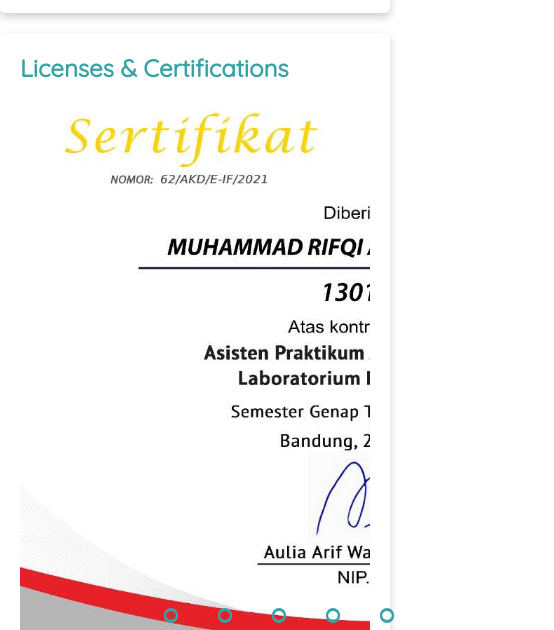
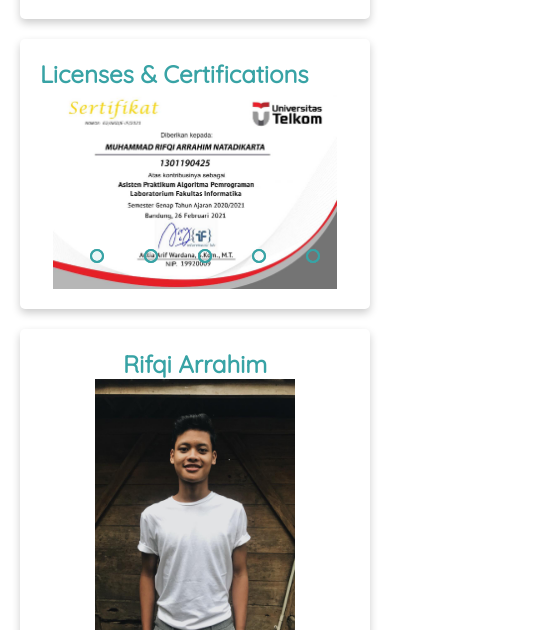
Before and after one commit to rifqiarrahim/profile, a plain HTML site: page index.html in a window 390 px wide. Shown: the part 1370-2000 px from the top of the page, 554 px wide, since content can reach past the window. Drawn offline with Linux system fonts and the light colour scheme.

Commit message:
aside dan footer

```diff
--- a/assets/styles/style.css
+++ b/assets/styles/style.css
@@ -86,8 +86,8 @@ table {
   transition: 2s;
 }
 .slide img {
-  width: 800px;
-  height: auto;
+  max-width: 800px;
+  max-height: auto;
   display: block;
   margin-left: auto;
   margin-right: auto;
@@ -96,7 +96,7 @@ table {
   position: absolute;
   width: 100%;
   margin-top: -40px;
-  left: 42%;
+  left: 30%;
   display: flex;
 }
 .manual-btn {
@@ -131,8 +131,8 @@ table {
   position: absolute;
   display: flex;
   width: 100%;
-  margin-top: 525px;
-  left: 42%;
+  margin-top: 526px;
+  left: 30%;
 }
 .navigation-auto div {
   border: 2px solid #38a3a5;
@@ -158,8 +158,87 @@ table {
 #radio5:checked ~ .navigation-auto .auto-btn5 {
   background: #38a3a5;
 }
-@media (max-width: 800px) {
+.profil img {
+  max-width: 200px;
+  height: auto;
+}
+#content {
+  float: left;
+  width: 75%;
+}
+aside {
+  float: right;
+  width: 25%;
+  padding-left: 20px;
+}
+aside article {
+  text-align: center;
+}
+aside h2 {
+  text-align: center;
+}
+footer {
+  padding: 20px;
+  color: #38a3a5;
+  background-color: #22577a;
+  text-align: center;
+  font-weight: bold;
+}
+main {
+  padding: 20px;
+  overflow: auto;
+}
+#profile {
+  width: 10px;
+  height: 20px;
+}
+* {
+  box-sizing: border-box;
+}
+@media screen and (max-width: 1000px) {
+  #content,
+  aside {
+    width: 100%;
+    padding: 0;
+  }
+  .navigation-auto {
+    left: 35%;
+    margin-top: 460px;
+  }
+  .navigation-manual {
+    left: 35%;
+  }
+  .slide img {
+    max-height: 500px;
+    width: auto;
+  }
+}
+@media screen and (max-width: 800px) {
   nav ul {
     display: none;
   }
+  .slide img {
+    max-height: 300px;
+    width: auto;
+  }
+  .navigation-auto {
+    left: 35%;
+    margin-top: 260px;
+  }
+  .navigation-manual {
+    left: 35%;
+  }
 }
+@media screen and (max-width: 450px) {
+  .slide img {
+    max-height: 200px;
+    width: auto;
+  }
+  .navigation-auto {
+    left: 23%;
+    margin-top: 160px;
+  }
+  .navigation-manual {
+    left: 23%;
+  }
+}
--- a/index.html
+++ b/index.html
@@ -129,7 +129,28 @@
                     </div>
                 </article>
             </div>
+            <aside>
+                <article class="card">
+                    <div class="profil">
+                        <h2>Rifqi Arrahim</h2>
+                        <img src="assets/image/pas foto.jpeg">
+                        <table>
+                            <tr>
+                                <th>Born</th>
+                                <td>4 Mei 2001</td>
+                            </tr>
+                            <tr>
+                                <th>Nationalty</th>
+                                <td>Indonesia</td>
+                            </tr>
+                        </table>
+                    </div>
+                </article>
+            </aside>
         </main>
+        <footer>
+            <p>Copyright &#169; 2021, rifqiarrahim</p>
+        </footer>
         <script src="assets/script/script.js"></script>
     </body>
 </html>
```
Also changed, not shown: assets/image/foto.png (added), assets/image/pas foto.jpeg (added).
